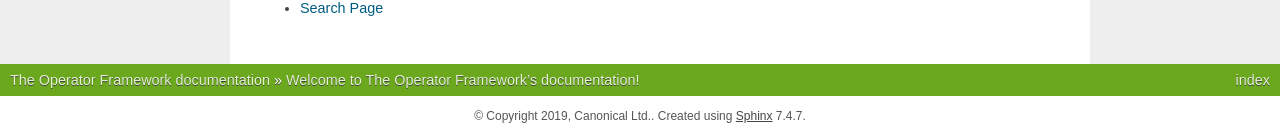
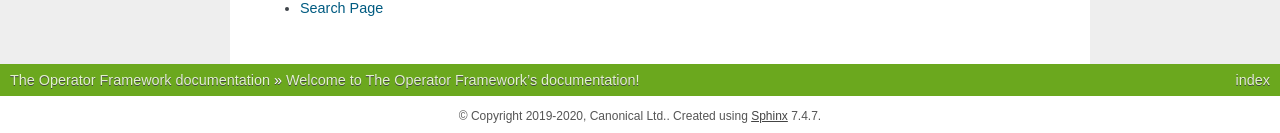
Before and after one commit to canonical/operator, a Sphinx documentation site: the page built from docs/index.rst, in a window 1280 px wide. Shown: the part 1699-1832 px from the top of the page. Built offline with Sphinx 7.4.7, drawn with Linux system fonts in a browser that asks for light colours.

Commit message:
(c) 2019-2020

```diff
--- a/docs/conf.py
+++ b/docs/conf.py
@@ -14,7 +14,7 @@
 # -- Project information -----------------------------------------------------
 
 project = 'The Operator Framework'
-copyright = '2019, Canonical Ltd.'
+copyright = '2019-2020, Canonical Ltd.'
 author = 'Canonical Ltd'
 
 
```
